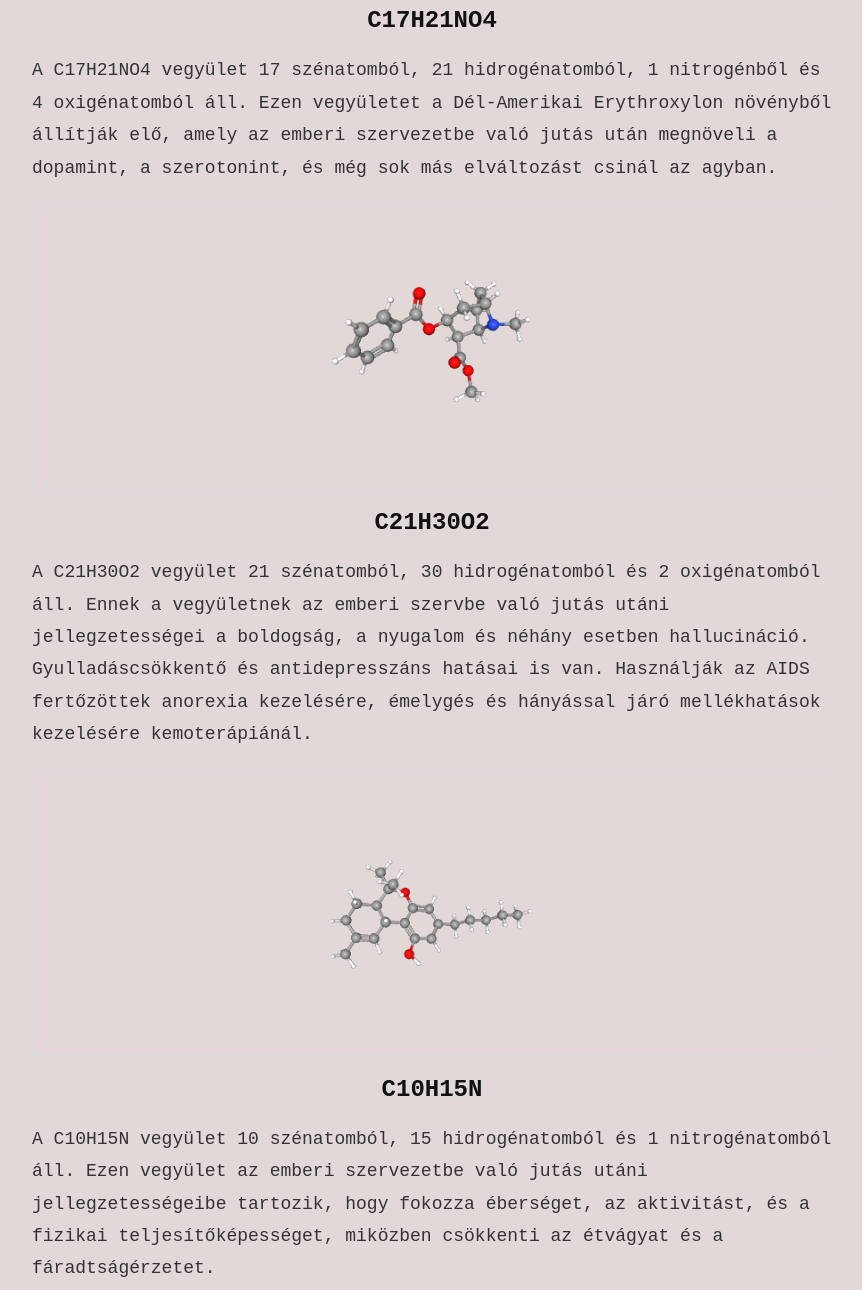
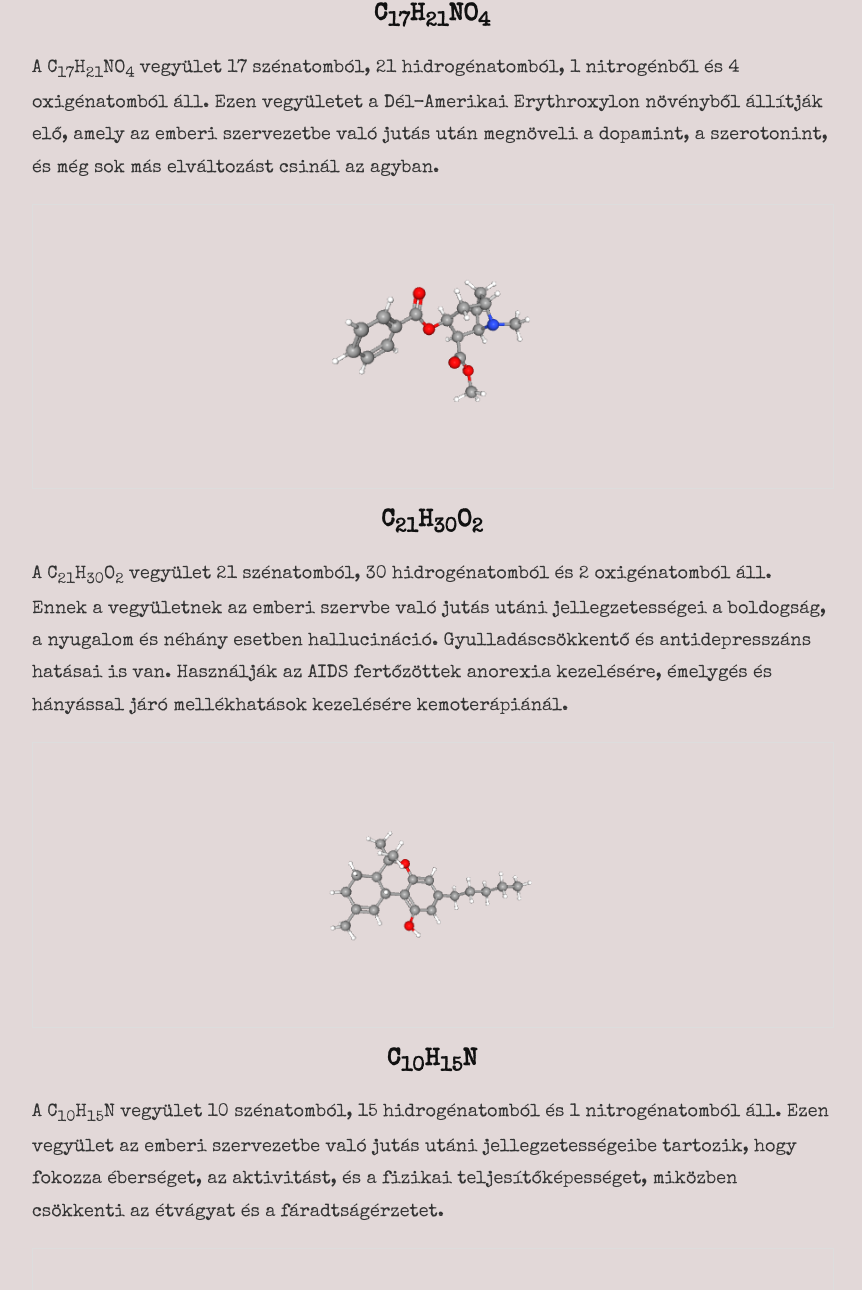
Before and after one commit to belamaga/receptes-hahaha, a plain HTML site: page index.html in a window 1280 px wide. Shown: the part 71-1361 px from the top of the page, without its empty margins (208-1070 px from the left). Drawn offline with nearby package versions, Linux system fonts and the light colour scheme.

Commit message:
Nehany szepites

```diff
--- a/index.html
+++ b/index.html
@@ -18,33 +18,33 @@
   <main>
     <h1>Vegyületi receptek</h1>
 
-    <h2>C17H21NO4</h2>
-    <p>A C17H21NO4 vegyület 17 szénatomból, 21 hidrogénatomból, 1 nitrogénből és 4 oxigénatomból áll. Ezen vegyületet a
+    <h2>C<sub>17</sub>H<sub>21</sub>NO<sub>4</sub></h2>
+    <p>A C<sub>17</sub>H<sub>21</sub>NO<sub>4</sub> vegyület 17 szénatomból, 21 hidrogénatomból, 1 nitrogénből és 4 oxigénatomból áll. Ezen vegyületet a
       Dél-Amerikai Erythroxylon növényből állítják elő, amely az emberi szervezetbe való jutás után megnöveli a
       dopamint, a szerotonint, és még sok más elváltozást csinál az agyban.</p>
 
     <img src="/imgs/c17h21no4.png">
 
-    <h2>C21H30O2</h2>
-    <p>A C21H30O2 vegyület 21 szénatomból, 30 hidrogénatomból és 2 oxigénatomból áll. Ennek a vegyületnek az emberi
+    <h2>C<sub>21</sub>H<sub>30</sub>O<sub>2</sub></h2>
+    <p>A C<sub>21</sub>H<sub>30</sub>O<sub>2</sub> vegyület 21 szénatomból, 30 hidrogénatomból és 2 oxigénatomból áll. Ennek a vegyületnek az emberi
       szervbe való jutás utáni jellegzetességei a boldogság, a nyugalom és néhány esetben hallucináció.
       Gyulladáscsökkentő és antidepresszáns hatásai is van. Használják az AIDS fertőzöttek anorexia kezelésére, émelygés
       és hányással járó mellékhatások kezelésére kemoterápiánál.</p>
 
     <img src="/imgs/c21h30o2.png">
 
-    <h2>C10H15N</h2>
-    <p>A C10H15N vegyület 10 szénatomból, 15 hidrogénatomból és 1 nitrogénatomból áll. Ezen vegyület az emberi
+    <h2>C<sub>10</sub>H<sub>15</sub>N</h2>
+    <p>A C<sub>10</sub>H<sub>15</sub>N vegyület 10 szénatomból, 15 hidrogénatomból és 1 nitrogénatomból áll. Ezen vegyület az emberi
       szervezetbe való jutás utáni jellegzetességeibe tartozik, hogy fokozza éberséget, az aktivitást, és a fizikai
       teljesítőképességet, miközben csökkenti az étvágyat és a fáradtságérzetet.</p>
 
     <img src="/imgs/c10h15n.png">
 
     <h2 id="last-of-type">Felhívás</h2>
-    Kérjük olvasóinkat, vegyük figyelembe, hogy ezen vegyületek jelentős kockázatokkal és mellékhatásokkal is járnak,
+    <p id="felhivo">Kérjük olvasóinkat, vegyük figyelembe, hogy ezen vegyületek jelentős kockázatokkal és mellékhatásokkal is járnak,
     beleértve a függőséget és súlyos rákövetkező egészségügyi problémákat.
 
-    Ezen weboldal csupán oktatási célokból jött létre, és nem támogatunk semmi rosszat. <br>
+    Ezen weboldal csupán oktatási célokból jött létre, és nem támogatunk semmi rosszat. <br></p>
     <h3>(&#169; Made by: belagyerek, chissymogger)</h3>
   </main>
 </body>
--- a/styles/style.css
+++ b/styles/style.css
@@ -1,5 +1,9 @@
+@import url('https://fonts.googleapis.com/css2?family=Special+Elite&display=swap');
+
 body {
-    font-family: "Courier New", Courier, monospace;
+    font-family: "Special Elite", system-ui;
+    font-weight: 400;
+    font-style: normal;
     background-color: #e2d8d8;
     color: #333;
     margin: 20px;
@@ -52,3 +56,7 @@ footer {
 h2:last-of-type {
     color: red;
 }
+
+#felhivo {
+    text-align: center;
+}
```
